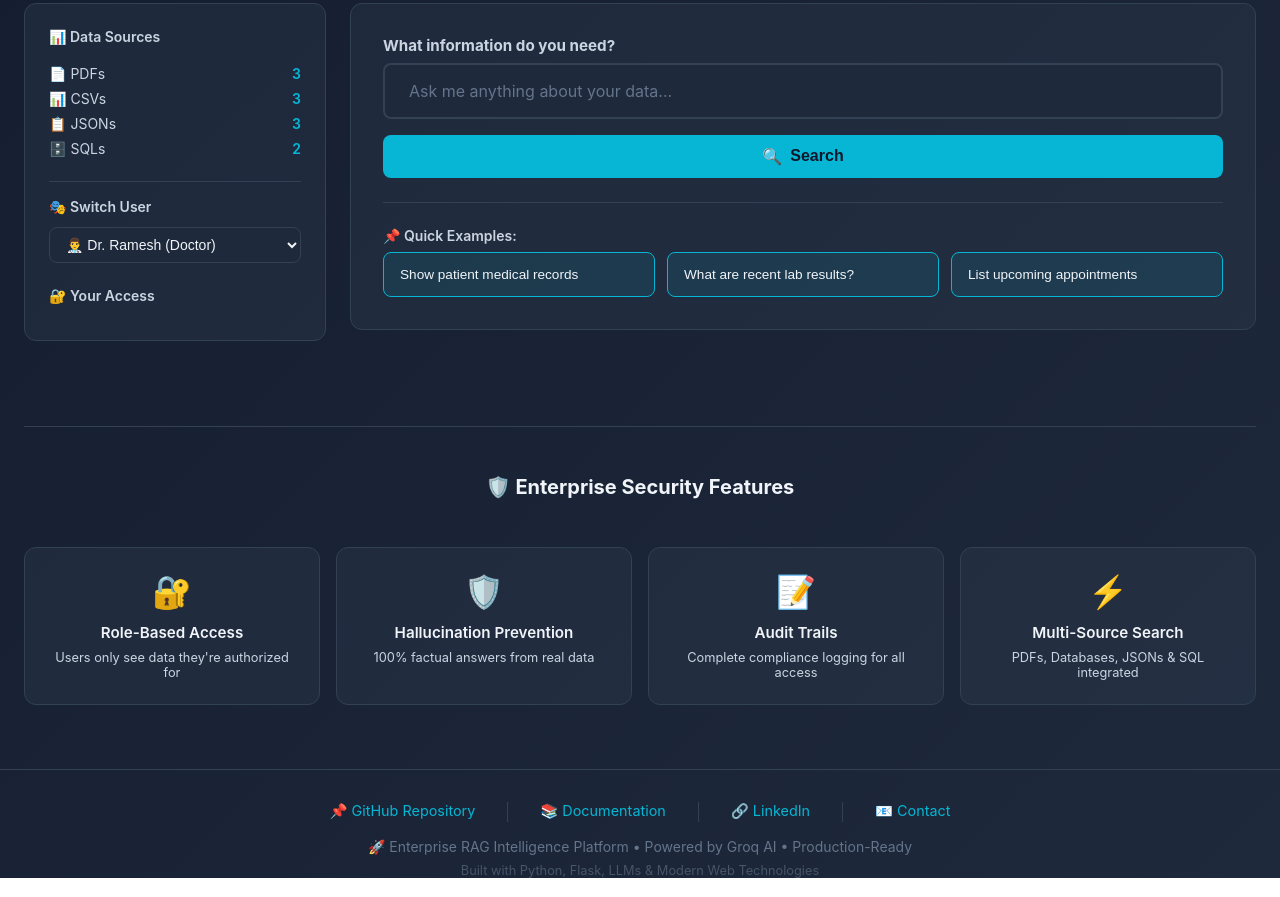
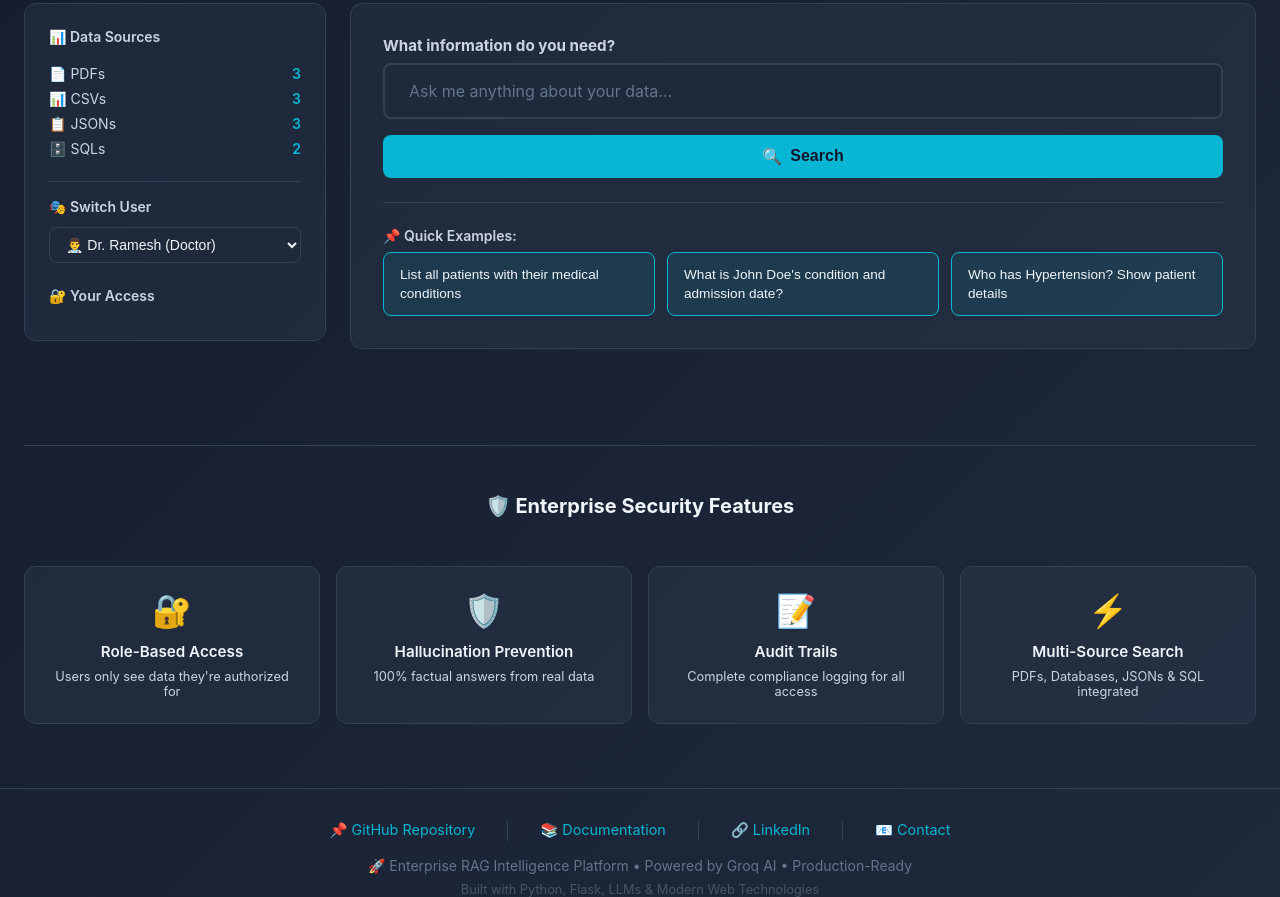
Before and after one commit to PriyanshuS27/Enterprise-RAG-Intelligent-System, a website: page ui_standalone.html in a window 1280 px wide. Shown: the part 1526-2423 px from the top of the page. Drawn offline with Linux system fonts and the light colour scheme.

Commit message:
Update sample questions - data-driven from actual files

```diff
--- a/ui_standalone.html
+++ b/ui_standalone.html
@@ -982,32 +982,32 @@
 
         let currentUser = 'doctor_ramesh';
 
-        // Sample questions for each role
+        // Sample questions for each role - Based on actual available data
         const sampleQuestions = {
             doctor_ramesh: [
-                "Show patient medical records",
-                "What are recent lab results?",
-                "List upcoming appointments"
+                "List all patients with their medical conditions",
+                "What is John Doe's condition and admission date?",
+                "Who has Hypertension? Show patient details"
             ],
             hr_priya: [
-                "Show employee attendance records",
-                "What are salary details?",
-                "List employees by department"
+                "List all employees with their departments",
+                "What is Amit Kumar's salary and designation?",
+                "Show all employees in Engineering department"
             ],
             admin_root: [
-                "Show all audit logs",
-                "What's the data access pattern?",
-                "Display compliance violations"
+                "Show all user access audit logs",
+                "What actions did doctor_ramesh perform?",
+                "Show all successful access records"
             ],
             engineer_john: [
-                "Show system logs and errors",
-                "What are recent deployments?",
-                "List infrastructure alerts"
+                "What are the current system alerts?",
+                "Show me high severity alerts with their details",
+                "What database connection issues exist?"
             ],
             intern_jane: [
-                "What data can I access?",
-                "Show company policies",
-                "List my assigned projects"
+                "What is the company environment status?",
+                "Show me system infrastructure information",
+                "What compliance data is available?"
             ]
         };
 
```
